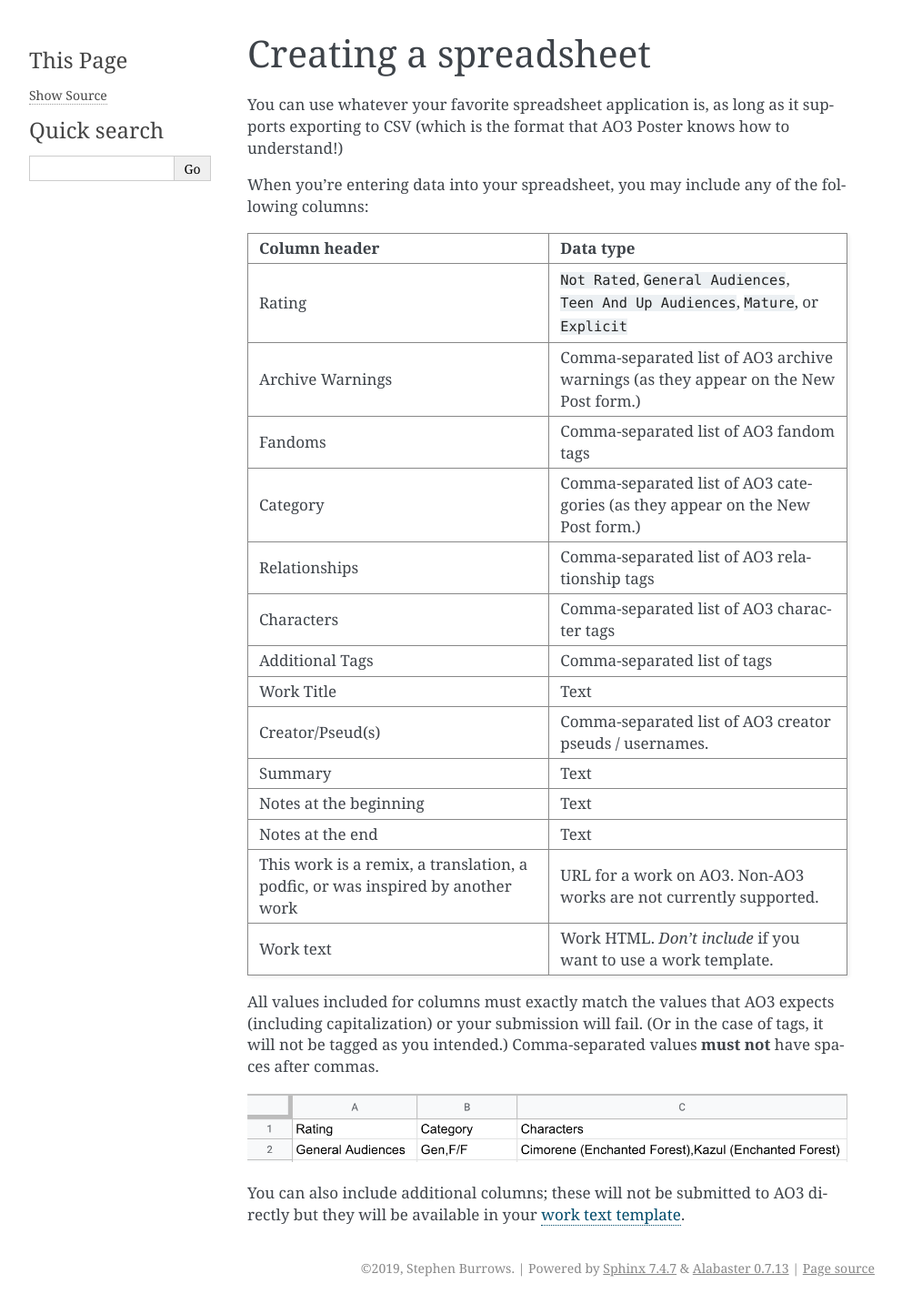
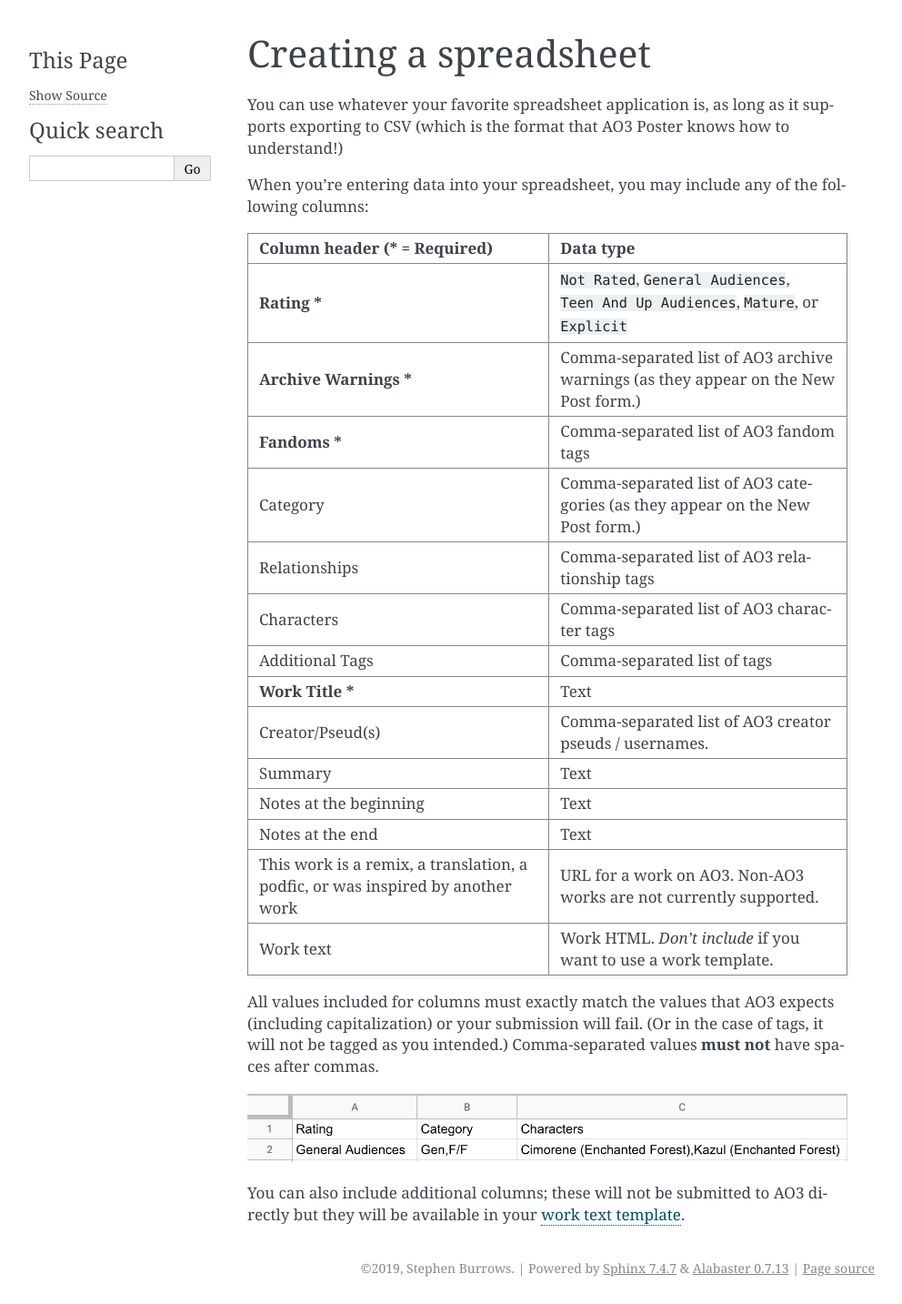
Before and after one commit to sandalwoodbox/ao3-poster, a Sphinx documentation site: the page built from docs/creating-a-spreadsheet.rst, in a window 1280 px wide. Shown: the whole page at 91% size, without its empty margins (148-1140 px from the left). Built offline with Sphinx 7.4.7, drawn with Linux system fonts in a browser that asks for light colours.

Commit message:
Marked required fields

```diff
--- a/docs/creating-a-spreadsheet.rst
+++ b/docs/creating-a-spreadsheet.rst
@@ -6,19 +6,19 @@
 When you're entering data into your spreadsheet, you may include any of the following columns:
 
 +--------------------------------------+---------------------------------+
-| Column header                        | Data type                       |
+| Column header (* = Required)         | Data type                       |
 +======================================+=================================+
-| Rating                               | ``Not Rated``,                  |
+| **Rating ***                         | ``Not Rated``,                  |
 |                                      | ``General Audiences``,          |
 |                                      | ``Teen And Up Audiences``,      |
 |                                      | ``Mature``,                     |
 |                                      | or ``Explicit``                 |
 +--------------------------------------+---------------------------------+
-| Archive Warnings                     | Comma-separated list of AO3     |
+| **Archive Warnings ***               | Comma-separated list of AO3     |
 |                                      | archive warnings (as they       |
 |                                      | appear on the New Post form.)   |
 +--------------------------------------+---------------------------------+
-| Fandoms                              | Comma-separated list of AO3     |
+| **Fandoms ***                        | Comma-separated list of AO3     |
 |                                      | fandom tags                     |
 +--------------------------------------+---------------------------------+
 | Category                             | Comma-separated list of AO3     |
@@ -33,7 +33,7 @@
 +--------------------------------------+---------------------------------+
 | Additional Tags                      | Comma-separated list of tags    |
 +--------------------------------------+---------------------------------+
-| Work Title                           | Text                            |
+| **Work Title ***                     | Text                            |
 +--------------------------------------+---------------------------------+
 | Creator/Pseud(s)                     | Comma-separated list of AO3     |
 |                                      | creator pseuds / usernames.     |
```
